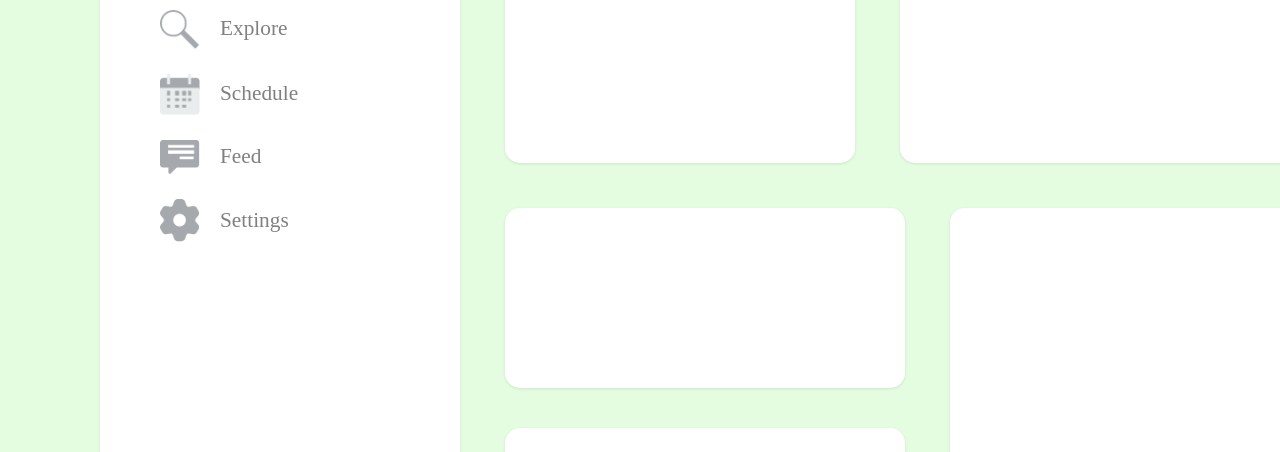
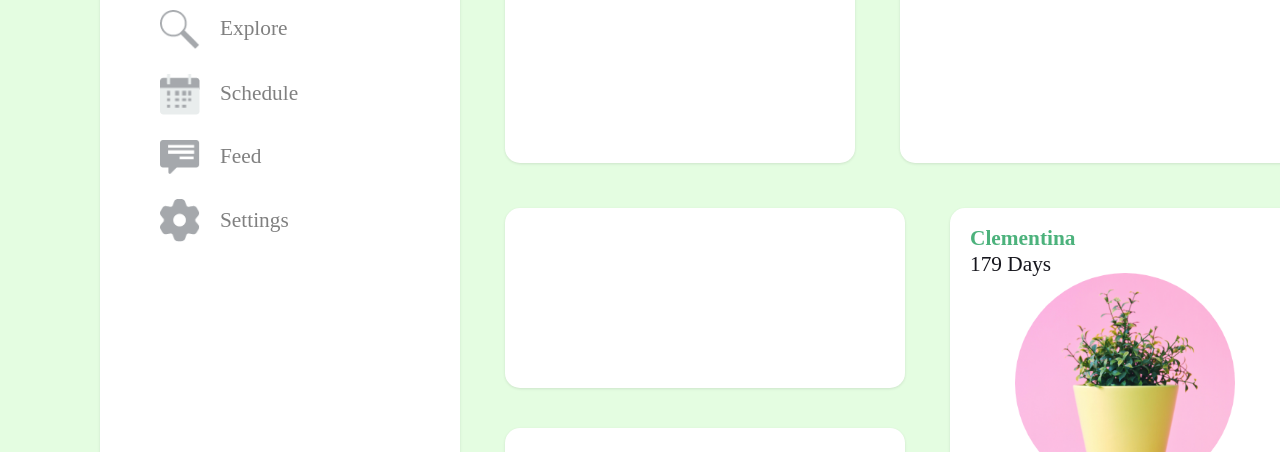
Before and after one commit to ColeyG/garduino-webapp, a website built with webpack: page public/index.html in a window 1280 px wide. Shown: the part 362-814 px from the top of the page. Built offline with nearby package versions, Linux system fonts and the light colour scheme; a web font is replaced by a local one.

Commit message:
Current Plant

```diff
--- a/public/index.html
+++ b/public/index.html
@@ -72,7 +72,13 @@
               <div class="plant-select"></div>
             </div>
             <div class="current-plant">
-
+              <div class="head">
+                <p class="title">Clementina</p>
+                <p>179 Days</p>
+              </div>
+              <div class="foot">
+                <p><a href="#">Edit</a></p>
+              </div>
             </div>
           </div>
         </div>
--- a/styles/pages/index.scss
+++ b/styles/pages/index.scss
@@ -138,7 +138,29 @@
         .current-plant {
           height: 350px;
           width: 350px;
+          padding: 20px;
+          box-sizing: border-box;
           @include white-card();
+          background-image: url("../assets/icons/clementina-l.png");
+          background-repeat: no-repeat;
+          background-position: center;
+          background-size: 220px;
+          display: flex;
+          justify-content: space-between;
+          align-items: flex-start;
+          flex-direction: column;
+          .head {
+            .title {
+              @include montserrat($color: $green, $weight: bold, $size: 16pt);
+              margin-bottom: 5px;
+            }
+          }
+          .foot {
+            width: 100%;
+            p {
+              text-align: right;
+            }
+          }
         }
       }
     }
```
Also changed, not shown: compiled/6def2b424a68a9c5f6ff86649a2ed3f1.png (added), compiled/bundle.css.
